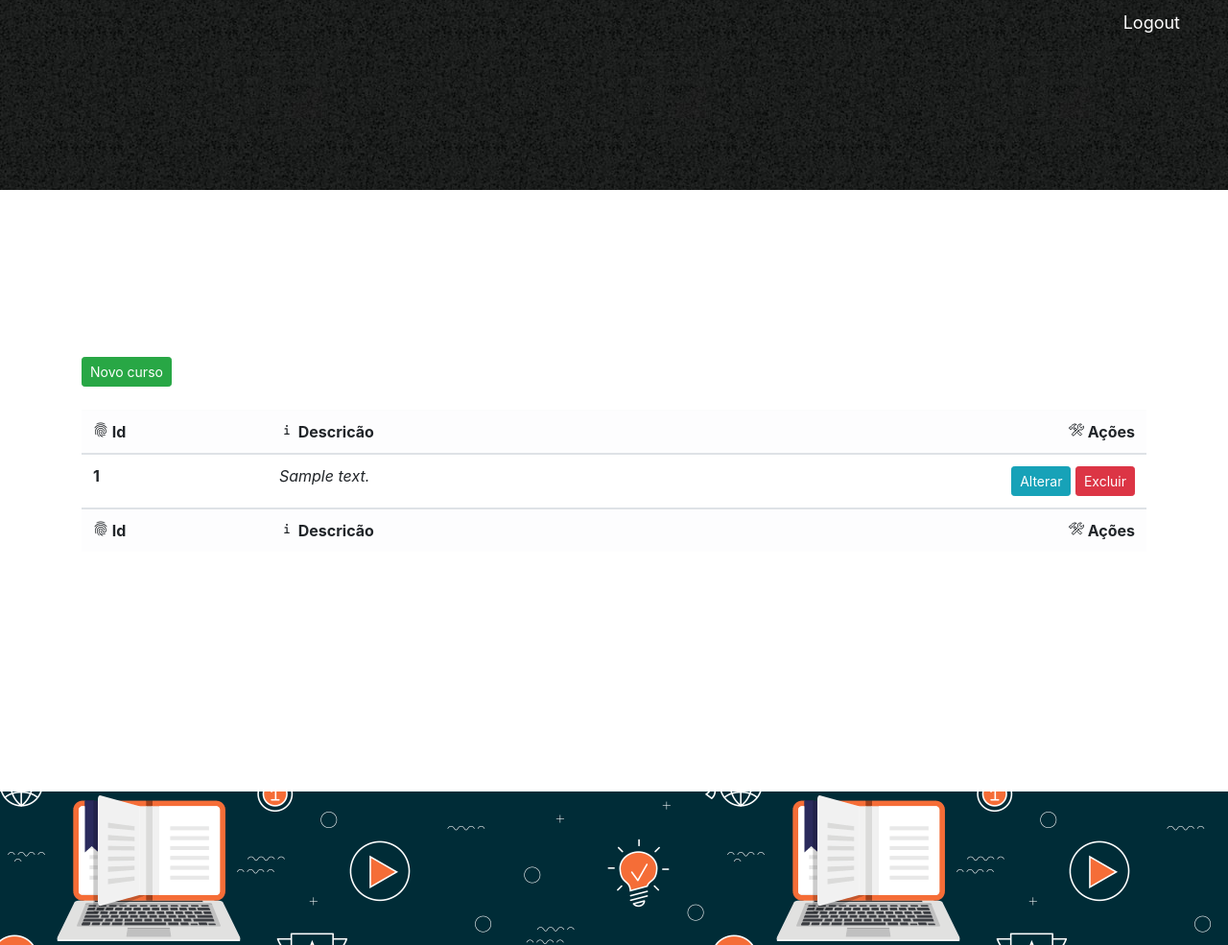
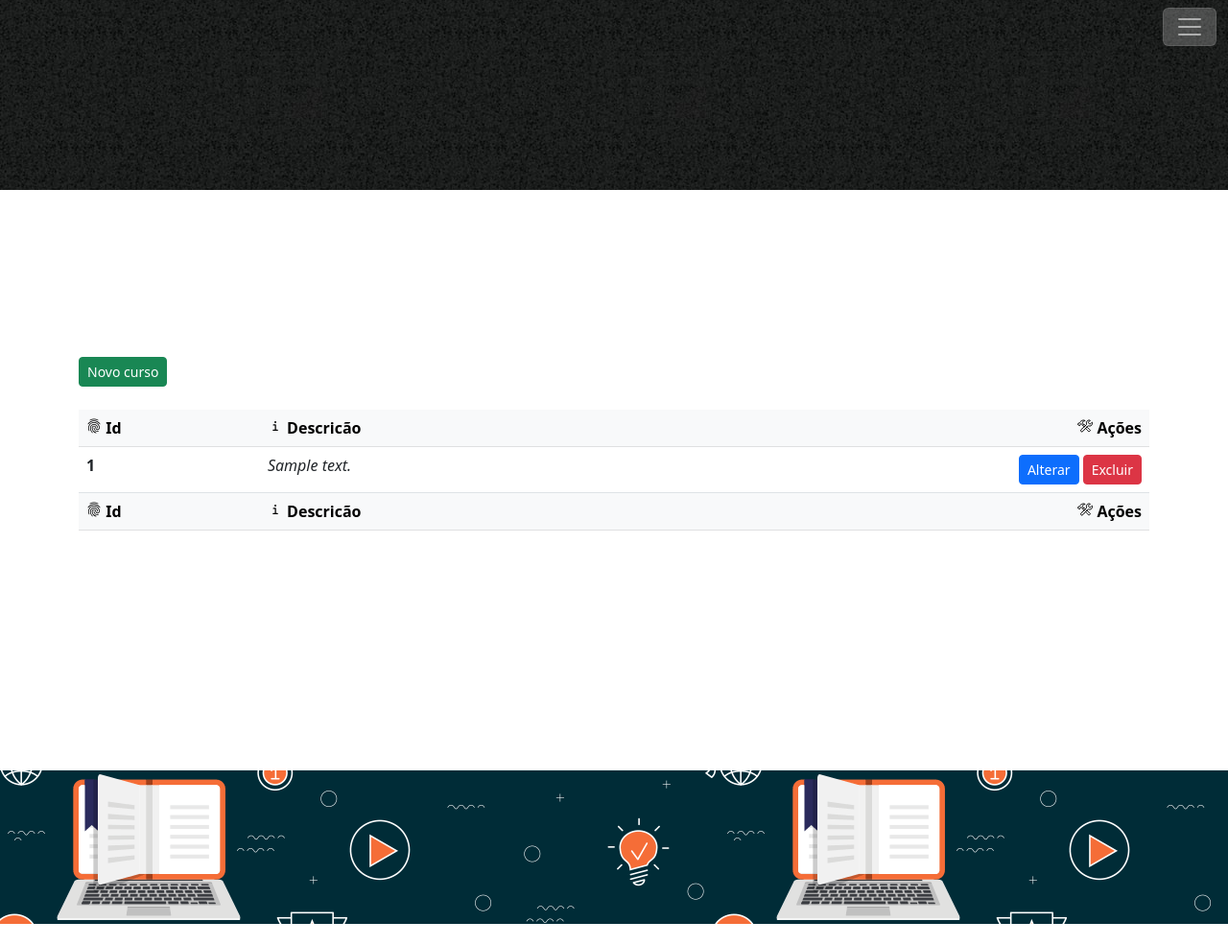
Before and after one commit to LoureiroBruno/curso_mvc_com_php, a PHP site: template view/cursos/listar-cursos.php in a window 1280 px wide. Shown: the whole page at 96% size. After the commit the page ends 963 px from the top, so only its background shows below. Run offline with PHP 8.4, Linux system fonts and the light colour scheme; the visitor is signed in with stand-in values (Sample User, id 1); the template is opened without the code that fills it: most values are stand-ins (such as "Sample title", 1, 10 or a date in 2020); data that the repository does not hold is empty.

Commit message:
criado sessão destroy - menu nav bootstrap

```diff
--- a/config/routes.php
+++ b/config/routes.php
@@ -7,6 +7,7 @@
 use Alura\Cursos\Controller\ListarCursos;
 use Alura\Cursos\Controller\Persistencia;
 use Alura\Cursos\Controller\RealizarLogin;
+use Alura\Cursos\Controller\RealizarLogout;
 
 return [
     '/listar-cursos' => ListarCursos::class,
@@ -16,4 +17,5 @@
     '/alterar-curso' => FormularioEdicao::class,
     '/login' => FormularioLogin::class,
     '/realiza-login' => RealizarLogin::class,
+    '/logout' => RealizarLogout::class,
 ];
--- a/src/Controller/FormularioEdicao.php
+++ b/src/Controller/FormularioEdicao.php
@@ -37,7 +37,7 @@
 
         echo $this->renderizaHtml('cursos/formulario.php', [
             'curso' => $curso,
-            'titulo' => 'Alterar curso ' . $curso->getDescricao(),
+            'titulo' => 'Editar Curso'
         ]);
     }
 }
--- a/src/Controller/ListarCursos.php
+++ b/src/Controller/ListarCursos.php
@@ -21,7 +21,7 @@
     {
         echo $this->renderizaHtml('cursos/listar-cursos.php', [
             'cursos' => $this->repositorioDeCursos->findAll(),
-            'titulo' => 'Lista de cursos',
+            'titulo' => 'Listar Cursos',
         ]);
     }
 }
--- a/src/Controller/RealizarLogin.php
+++ b/src/Controller/RealizarLogin.php
@@ -47,6 +47,7 @@
         }
 
         $_SESSION['usuario_logado'] = true;
+        $_SESSION['nome_usuario'] = $usuario->getEmail();
 
         header('Location: /listar-cursos');
     }
--- a/view/cursos/formulario.php
+++ b/view/cursos/formulario.php
@@ -14,7 +14,8 @@
             <label for="descricao">Descrição</label>
             <input type="text" id="descricao" name="descricao" class="form-control" value="<?= isset($curso) ? $curso->getDescricao() : ''; ?>">
         </div>
-        <button class="btn btn-info btn-sm">Salvar</button>
+        <br>
+        <button class="btn btn-primary btn-sm">Salvar</button>
         <a href="/listar-cursos" class="btn btn-danger btn-sm">
             Cancelar
         </a>
--- a/view/cursos/listar-cursos.php
+++ b/view/cursos/listar-cursos.php
@@ -37,7 +37,7 @@
                     <td> <i><?= $curso->getDescricao(); ?></i></td>
                     <td style="text-align: end;">
                         <span>
-                            <a href="/alterar-curso?id=<?= $curso->getId(); ?>" class="btn btn-info btn-sm">
+                            <a href="/alterar-curso?id=<?= $curso->getId(); ?>" class="btn btn-primary btn-sm">
                                 Alterar
                             </a>
                             <a href="/excluir-curso?id=<?= $curso->getId(); ?>" class="btn btn-danger btn-sm">
--- a/view/inicio-html.php
+++ b/view/inicio-html.php
@@ -9,23 +9,17 @@
         padding-top: 30px;
     }
 
-    nav {
-        position: absolute;
-        top: 10px;
-        right: 50;
+    .bg-dark {
+        --bs-bg-opacity: 0.8 !important;
+        background-color: rgba(var(--bs-dark-rgb),var(--bs-bg-opacity))!important;
     }
 
-    nav li {
-        display: inline;
-        margin: 0 0 0 15px;
+    :root {
+        --bs-dark-rgb: 33,, !important;
     }
 
-    nav a {
-        /* text-transform: uppercase; */
-        color: #FFFFFF;
-        /* font-weight: bold; */
-        font-size: 18px;
-        text-decoration: none;
+    .navbar-toggler {
+        background-color: #9e9e9e61 !important;
     }
 
     main {
@@ -46,9 +40,12 @@
 <head>
     <meta charset="UTF-8">
     <title>Document</title>
-    <link rel="stylesheet" href="https://stackpath.bootstrapcdn.com/bootstrap/4.3.1/css/bootstrap.min.css" integrity="sha384-ggOyR0iXCbMQv3Xipma34MD+dH/1fQ784/j6cY/iJTQUOhcWr7x9JvoRxT2MZw1T" crossorigin="anonymous">
+    <!-- CSS only -->
+    <link href="https://cdn.jsdelivr.net/npm/bootstrap@5.2.0/dist/css/bootstrap.min.css" rel="stylesheet" integrity="sha384-gH2yIJqKdNHPEq0n4Mqa/HGKIhSkIHeL5AyhkYV8i59U5AR6csBvApHHNl/vI1Bx" crossorigin="anonymous">
+    <!-- JS only -->
     <script type="module" src="https://unpkg.com/ionicons@5.5.2/dist/ionicons/ionicons.esm.js"></script>
     <script nomodule src="https://unpkg.com/ionicons@5.5.2/dist/ionicons/ionicons.js"></script>
+    <script src="https://cdn.jsdelivr.net/npm/bootstrap@5.2.0/dist/js/bootstrap.bundle.min.js" integrity="sha384-A3rJD856KowSb7dwlZdYEkO39Gagi7vIsF0jrRAoQmDKKtQBHUuLZ9AsSv4jD4Xa" crossorigin="anonymous"></script>
 </head>
 
 <body>
@@ -56,13 +53,43 @@
         <div class="container">
             <h1 id="titulo-curso" style="color: white;"><?= $titulo; ?></h1>
         </div>
-
-        <nav>
-            <ul>
-                <li><a href="/login">Logout</a></li>
-            </ul>
+        <nav class="navbar navbar-dark bg-dark fixed-top">
+            <div class="container-fluid">
+                <a class="navbar-brand" href="/listar-cursos"></a>
+                <button class="navbar-toggler" type="button" data-bs-toggle="offcanvas" data-bs-target="#offcanvasDarkNavbar" aria-controls="offcanvasDarkNavbar">
+                    <span class="navbar-toggler-icon"></span>
+                </button>
+                <div class="offcanvas offcanvas-end text-bg-dark" tabindex="-1" id="offcanvasDarkNavbar" aria-labelledby="offcanvasDarkNavbarLabel">
+                    <div class="offcanvas-header">
+                        <h5 class="offcanvas-title" id="offcanvasDarkNavbarLabel">Lendo o conteúdo de</br><b><u><?= $titulo; ?></b></u></h5>
+                        <button type="button" class="btn-close btn-close-white" data-bs-dismiss="offcanvas" aria-label="Close"></button>
+                    </div>
+                    <div class="offcanvas-body">
+                        <ul class="navbar-nav justify-content-end flex-grow-1 pe-3">
+                            <li class="nav-item dropdown">
+                                <a class="nav-link dropdown-toggle" href="#" role="button" data-bs-toggle="dropdown" aria-expanded="false">
+                                <?= "Usuário Logado" ?>
+                                </a>
+                                <ul class="dropdown-menu dropdown-menu-dark">
+                                    <li><a class="dropdown-item" href="#"><?=$_SESSION['nome_usuario']?></a></li>
+                                    <li>
+                                        <hr class="dropdown-divider">
+                                    </li>
+                                    <li><a class="dropdown-item" href="/logout">Sair</a></li>
+                                </ul>
+                            </li>
+                            <li class="nav-item">
+                                <a class="nav-link active" aria-current="page" href="/listar-cursos">Voltar à Página <b><u>Inicial</u></b> </a>
+                            </li>
+                        </ul>
+                        <!-- <form class="d-flex" role="search">
+                            <input class="form-control me-2" type="search" placeholder="Search" aria-label="Search">
+                            <button class="btn btn-success" type="submit">Search</button>
+                        </form> -->
+                    </div>
+                </div>
+            </div>
         </nav>
-
     </header>
     <br>
     <main>
```
Also changed, not shown: read/lembretes.txt (+77 -1 lines), src/Controller/RealizarLogout.php (added, +13 -0 lines), src/Entity/Usuario.php (+15 -0 lines).
